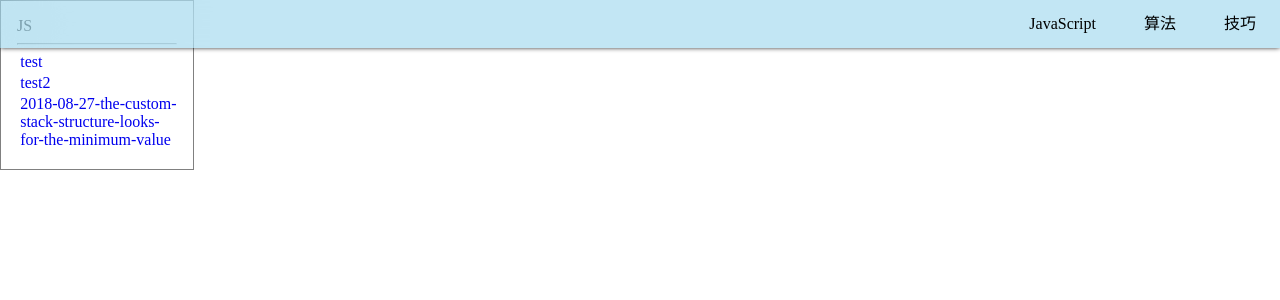
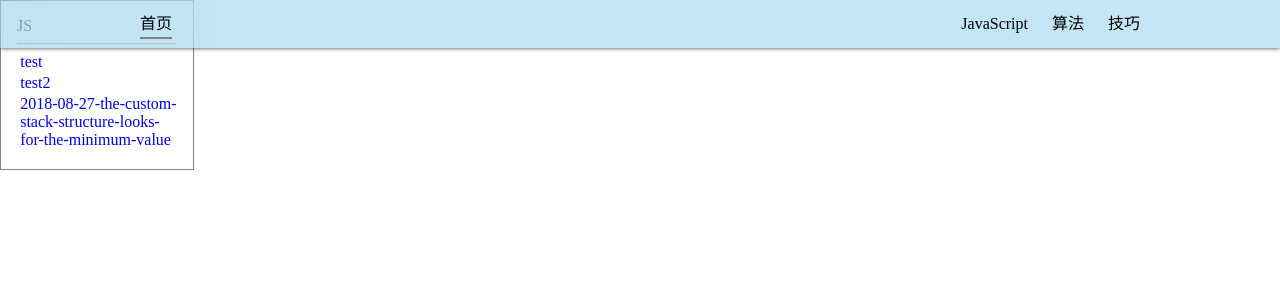
Before and after one commit to DaiQiangReal/StaticBlogSystem-Vue, a Vue app: page / in a window 1280 px wide. Shown: the top 300 px of the page. Built offline with nearby package versions, Linux system fonts and the light colour scheme.

Commit message:
添加首页到topbar，修复topbar在移动端样式问题

```diff
--- a/src/components/TopBar.vue
+++ b/src/components/TopBar.vue
@@ -1,5 +1,10 @@
 <template>
     <div id="topbar">
+        <a
+            id="classification"
+            :class="hightLight==='index'?'hight-light':''"
+            :href="'./index.html'"
+        >首页</a>
         <a
             id="classification"
             v-for="classification of classifications"
@@ -47,7 +52,10 @@ export default {
     position: fixed;
     top: 0;
     display: flex;
+    flex-wrap: wrap;
+    box-sizing: border-box;
     width: 100vw;
+    padding: 0 10vw 0 10vw;
     // margin: 0 10vw;
     height: 3rem;
     justify-content: flex-end;
@@ -72,16 +80,22 @@ export default {
             color: black;
             text-decoration:none;
         }
+
     }
 
     #classification {
         display: inline-block;
 
         height: 1rem;
+        min-width: 2rem;
         line-height: 1rem;
-        margin: 1rem 1.5rem 1rem 1.5rem;
+        // margin: 1rem 1.5rem 1rem 1.5rem;
+        margin: 1rem 0.75rem 1rem 0.75rem;
         transition: 200ms;
         padding-bottom: 0.3rem;
+        &:first-child{
+            margin-right: auto;
+        }
         &:hover {
             color: rgb(30, 102, 210);
             cursor: pointer;
--- a/src/pages/index/App.vue
+++ b/src/pages/index/App.vue
@@ -1,6 +1,6 @@
 <template>
   <div id="app">
-      <TopBar/>
+      <TopBar hightLight="index"/>
       <BlogsList :classification="'JS'"/>
   </div>
 </template>
```
